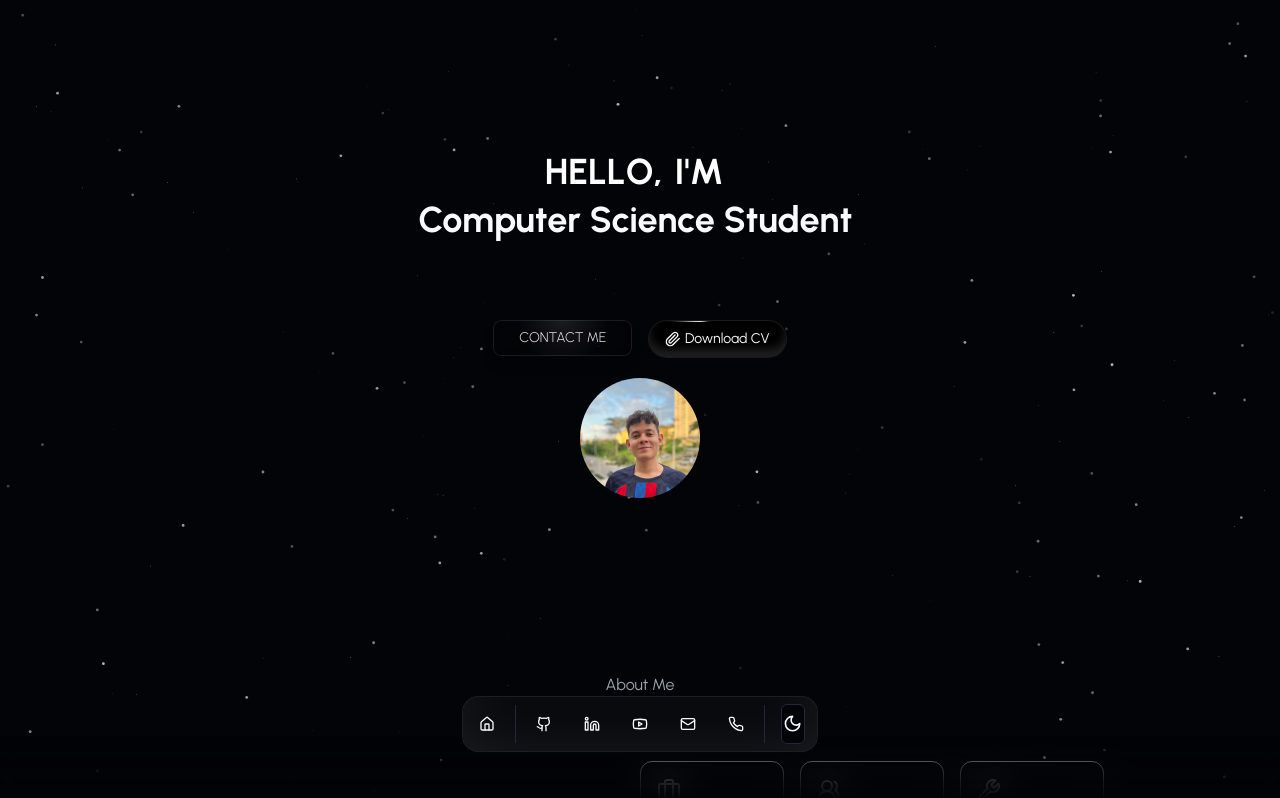
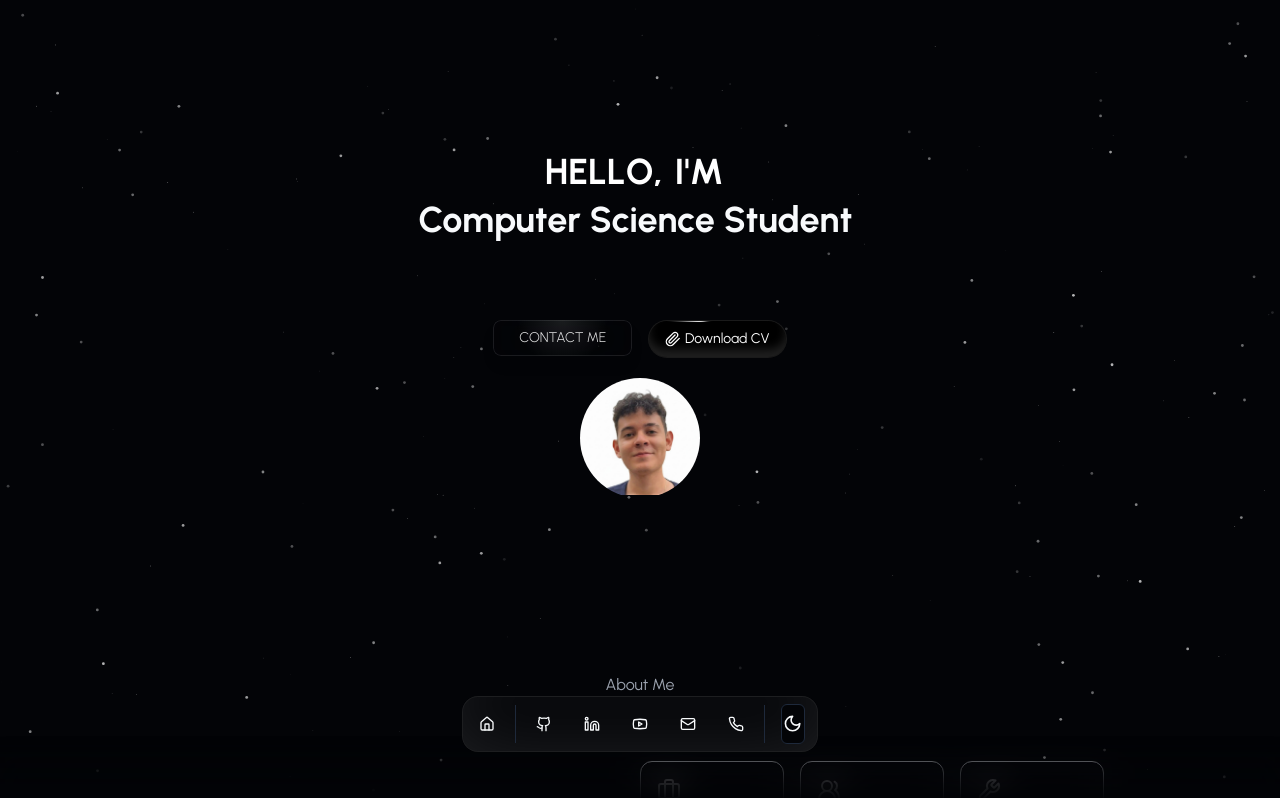
Before and after one commit to juanescode/portfolio-, a Next.js app: page / in a window 1280 px wide. Shown: the top 798 px of the page. Built offline with nearby package versions, Linux system fonts and the light colour scheme.

Commit message:
feat: add img

```diff
--- a/components/introduction.tsx
+++ b/components/introduction.tsx
@@ -64,7 +64,7 @@
               marginTop: "20px",
             }}
           >
-            <Image src="/yoo.jpeg" alt="Profile pic" width={120} height={120} />
+            <Image src="/yooo.jpeg" alt="Profile pic" width={120} height={120} />
           </div>
         </div>
       </div>
```
Also changed, not shown: public/yooo.jpeg (added).
